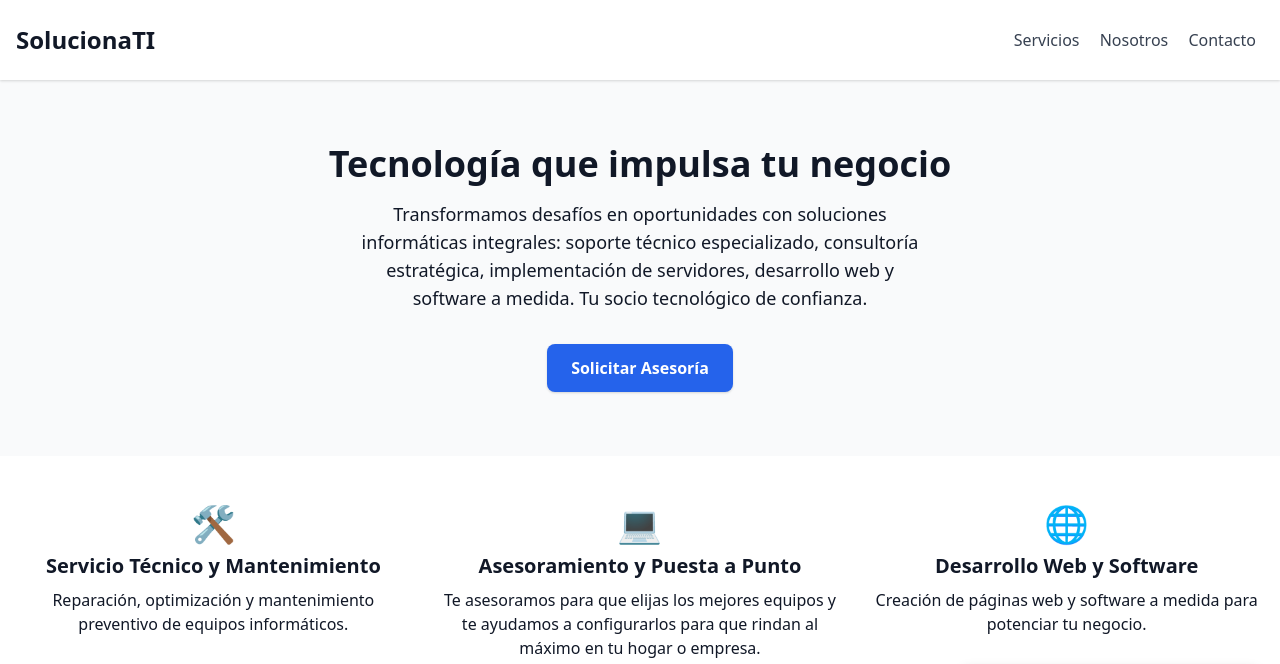
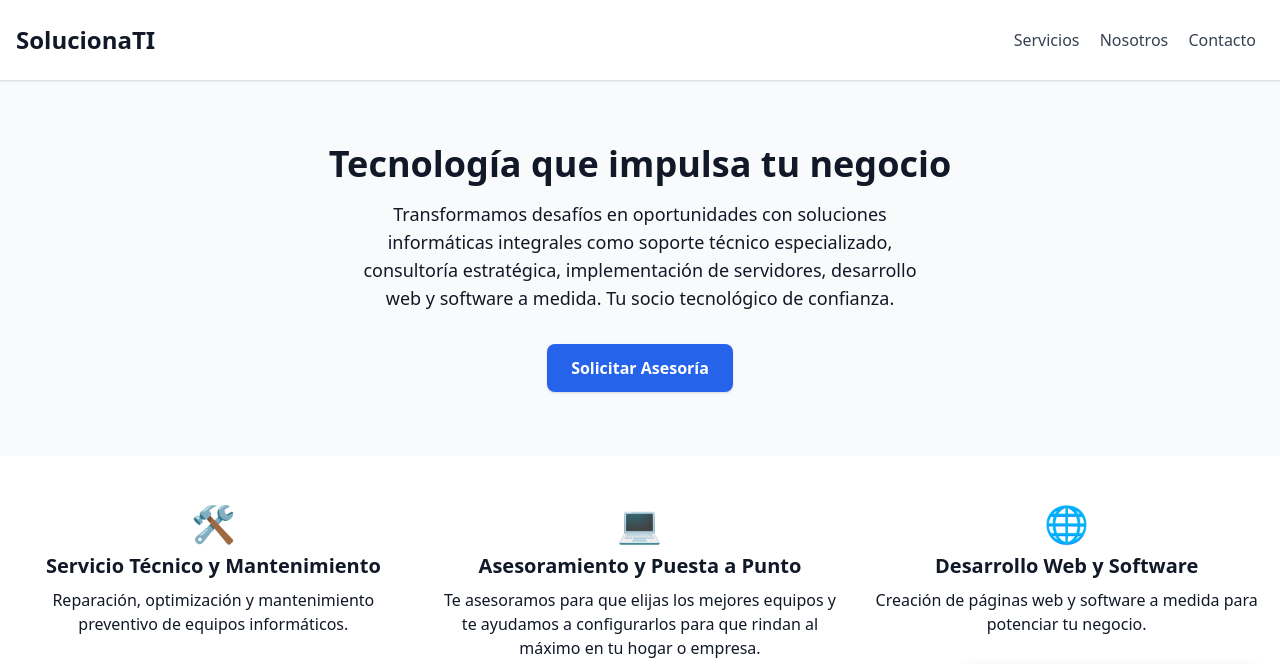
Before and after one commit to luismunozse/solucionati, a plain HTML site: page index.html in a window 1280 px wide. Shown: the top 664 px of the page. Drawn offline with nearby package versions, Linux system fonts and the light colour scheme.

Commit message:
reviertiendo

```diff
--- a/index.html
+++ b/index.html
@@ -21,7 +21,7 @@
   <main class="container mx-auto px-4 py-16 flex flex-col items-center text-center">
     <h2 class="text-4xl font-extrabold mb-4">Tecnología que impulsa tu negocio</h2>
     <p class="text-lg mb-8 max-w-xl">
-      Transformamos desafíos en oportunidades con soluciones informáticas integrales: soporte técnico especializado, consultoría estratégica, implementación de servidores, desarrollo web y software a medida. Tu socio tecnológico de confianza.
+      Transformamos desafíos en oportunidades con soluciones informáticas integrales como soporte técnico especializado, consultoría estratégica, implementación de servidores, desarrollo web y software a medida. Tu socio tecnológico de confianza.
     </p>
     <a href="#contacto" class="bg-blue-600 text-white px-6 py-3 rounded-lg font-semibold shadow hover:bg-blue-700 transition">Solicitar Asesoría</a>
   </main>
```
